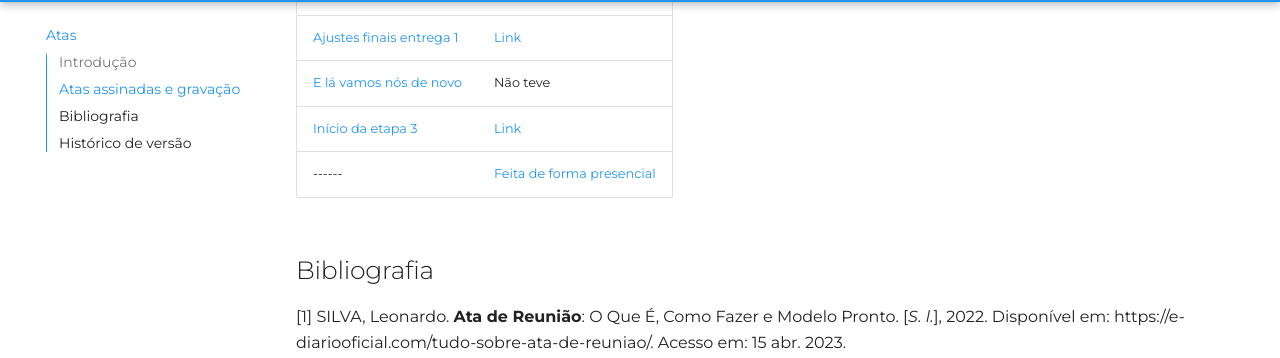
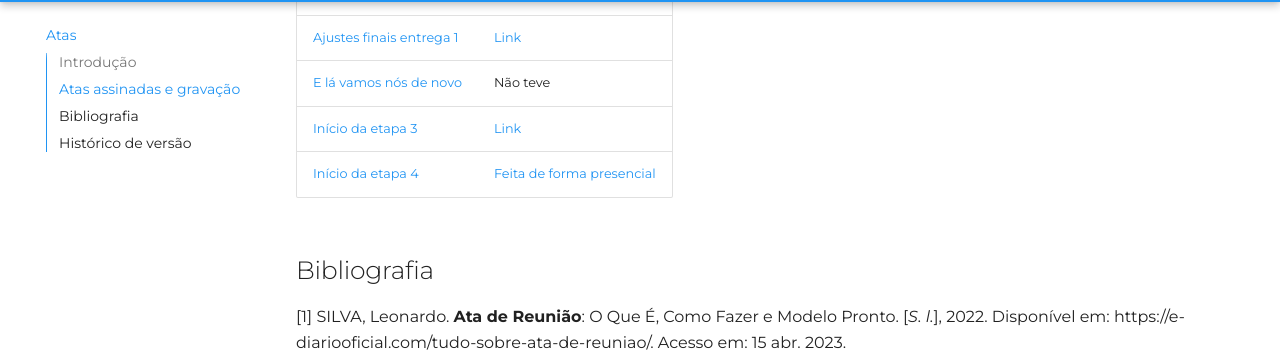
Before and after one commit to Requisitos-de-Software/2023.1-Simplenote, an MkDocs documentation site: the page built from docs/atas.md, in a window 1280 px wide and 900 px high, scrolled down 561 px. Shown: the part 94-452 px from the top of the window. Built offline with MkDocs 1.6.1 and Material for MkDocs 9.7.7, drawn with Linux system fonts in a browser that asks for light colours; some web fonts are replaced; comment, search, counter and statistics services are not loaded.

Commit message:
Update atas.md

```diff
--- a/docs/atas.md
+++ b/docs/atas.md
@@ -16,7 +16,7 @@ Devido a sua importância, as atas devem ser assinadas pelos participantes da re
 | [Ajustes finais entrega 1](https://unbbr-my.sharepoint.com/:b:/g/personal/211029497_aluno_unb_br/ETj9-j-RykpAhUtwFGwecsoBR7U6vTItTc2dnJj1aCQJTA?e=ZquvfV)|[Link](https://youtu.be/xmTG8MMpY8Y)
 |[E lá vamos nós de novo](https://unbbr-my.sharepoint.com/:b:/g/personal/211029497_aluno_unb_br/ESqqoghq39RNn7_QRXKcOwgB3d8CoFCPCu--7UQAHCvWeA?e=Th472Q)| Não teve
 |[Início da etapa 3](https://unbbr-my.sharepoint.com/:b:/g/personal/211029497_aluno_unb_br/EZoPfEuO2AFFj1s8ctUed_EBM570csctoPsSm1SoaUIFfg?e=IpNYqe) | [Link](https://youtu.be/El_cwOEWp14)
-|   ------     | [Feita de forma presencial](https://unbbr-my.sharepoint.com/:i:/g/personal/211029497_aluno_unb_br/ERKoNKGXiQpBhrZ4-yRppUEBh_hzvNKimq6oJPt9-rMTKw?e=9dDfPX)|
+|   [Início da etapa 4 ](https://unbbr-my.sharepoint.com/:b:/g/personal/211029497_aluno_unb_br/ET0cLXPtA5RNkTa6TDa_BPwB8QUmMvR31_o7CPkXOJXNGQ?e=y1A0NJ)   | [Feita de forma presencial](https://unbbr-my.sharepoint.com/:i:/g/personal/211029497_aluno_unb_br/ERKoNKGXiQpBhrZ4-yRppUEBh_hzvNKimq6oJPt9-rMTKw?e=9dDfPX)|
 
 
 
```
